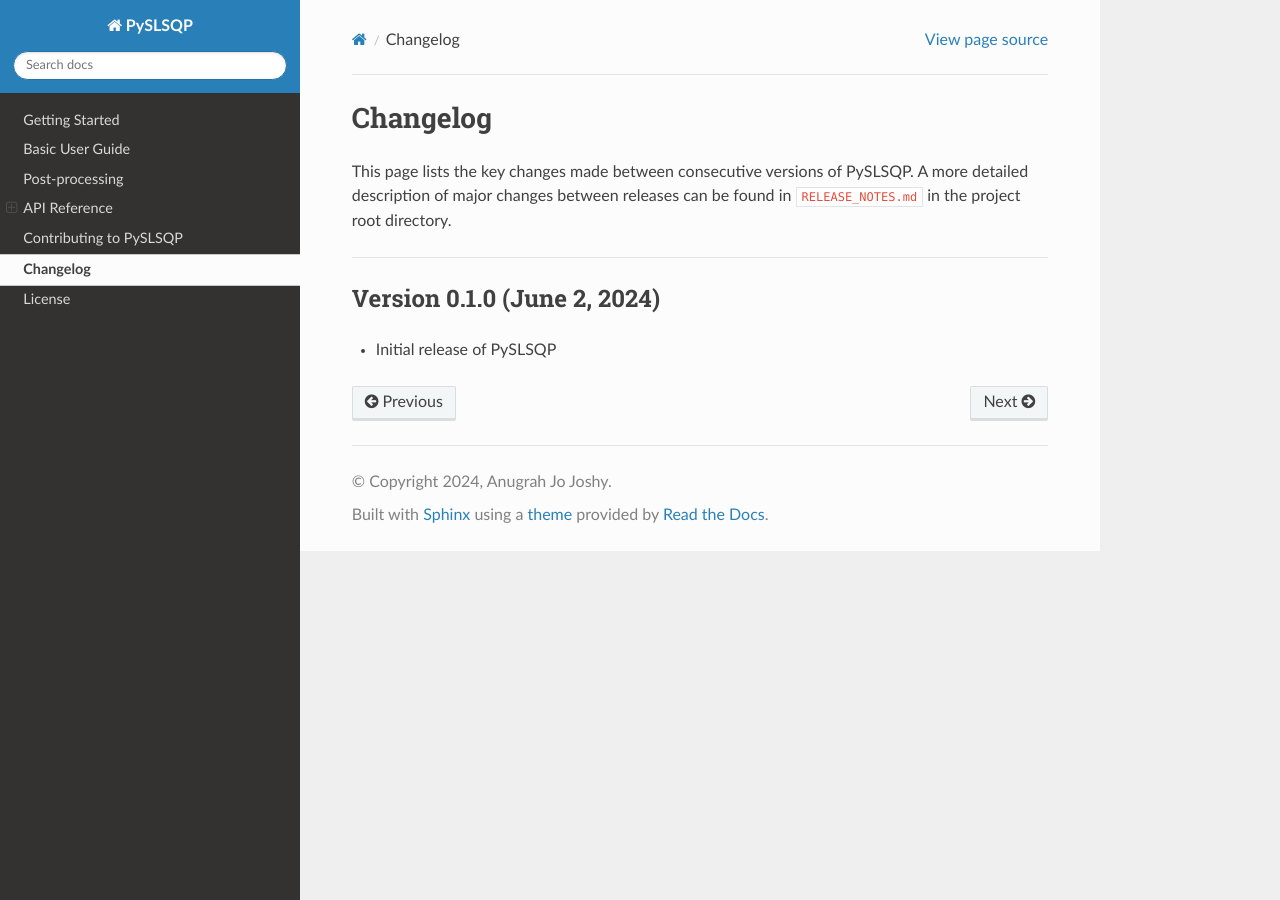
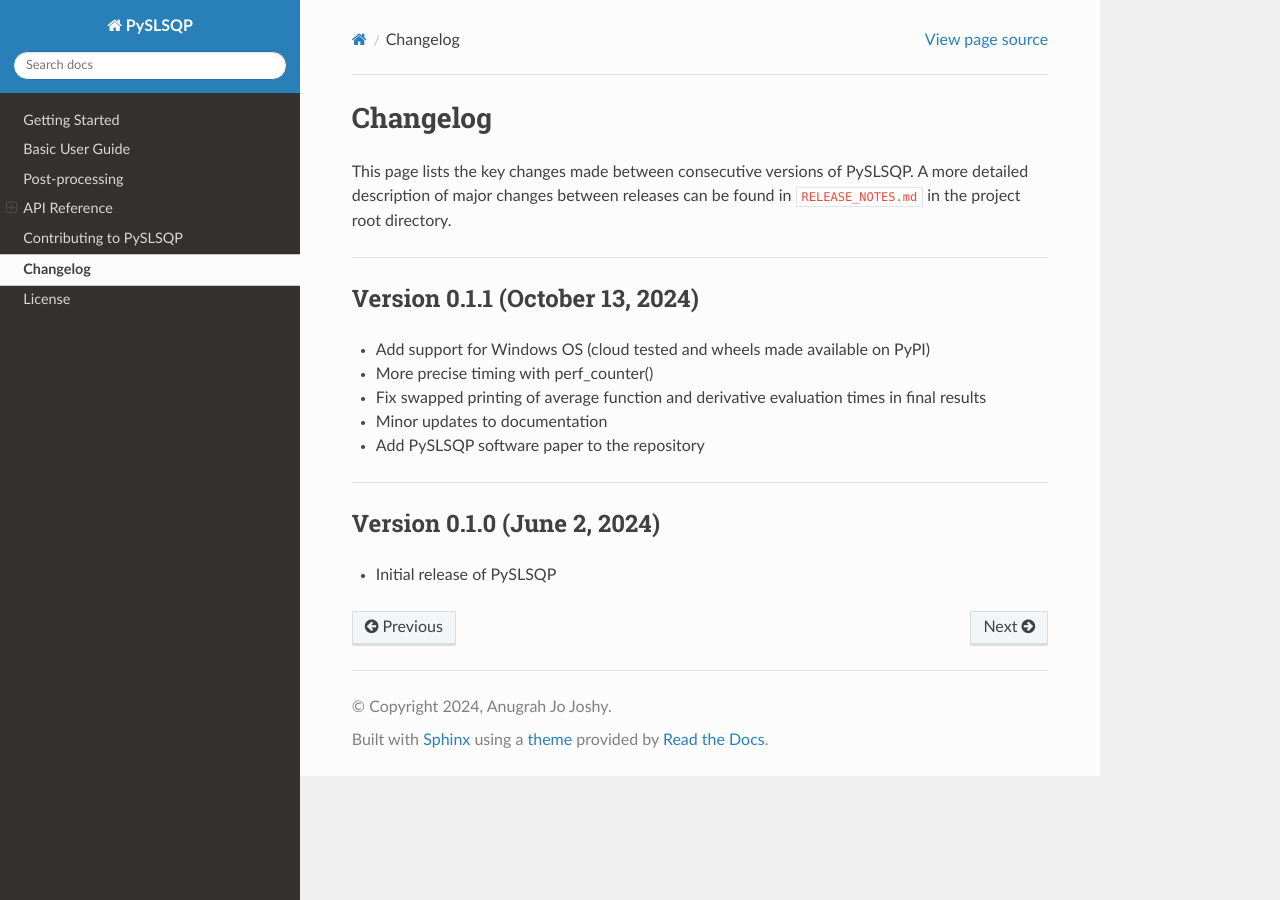
Before and after one commit to anugrahjo/PySLSQP, a Sphinx documentation site: the page built from docs/src/changelog.md, in a window 1280 px wide. Built offline with Sphinx 7.4.7 and the Read the Docs theme 3.1.0, drawn with Linux system fonts in a browser that asks for light colours.

Commit message:
Update release notes and changelog for new release.

```diff
--- a/docs/src/changelog.md
+++ b/docs/src/changelog.md
@@ -6,6 +6,15 @@
 in the project root directory.
 
 ***********************************
+## Version 0.1.1 (October 13, 2024)
+
+- Add support for Windows OS (cloud tested and wheels made available on PyPI)
+- More precise timing with perf_counter()
+- Fix swapped printing of average function and derivative evaluation times in final results
+- Minor updates to documentation
+- Add PySLSQP software paper to the repository
+
+***********************************
 ## Version 0.1.0 (June 2, 2024)
 
 - Initial release of PySLSQP
```
Also changed, not shown: release_notes.md (+9 -1 lines).
